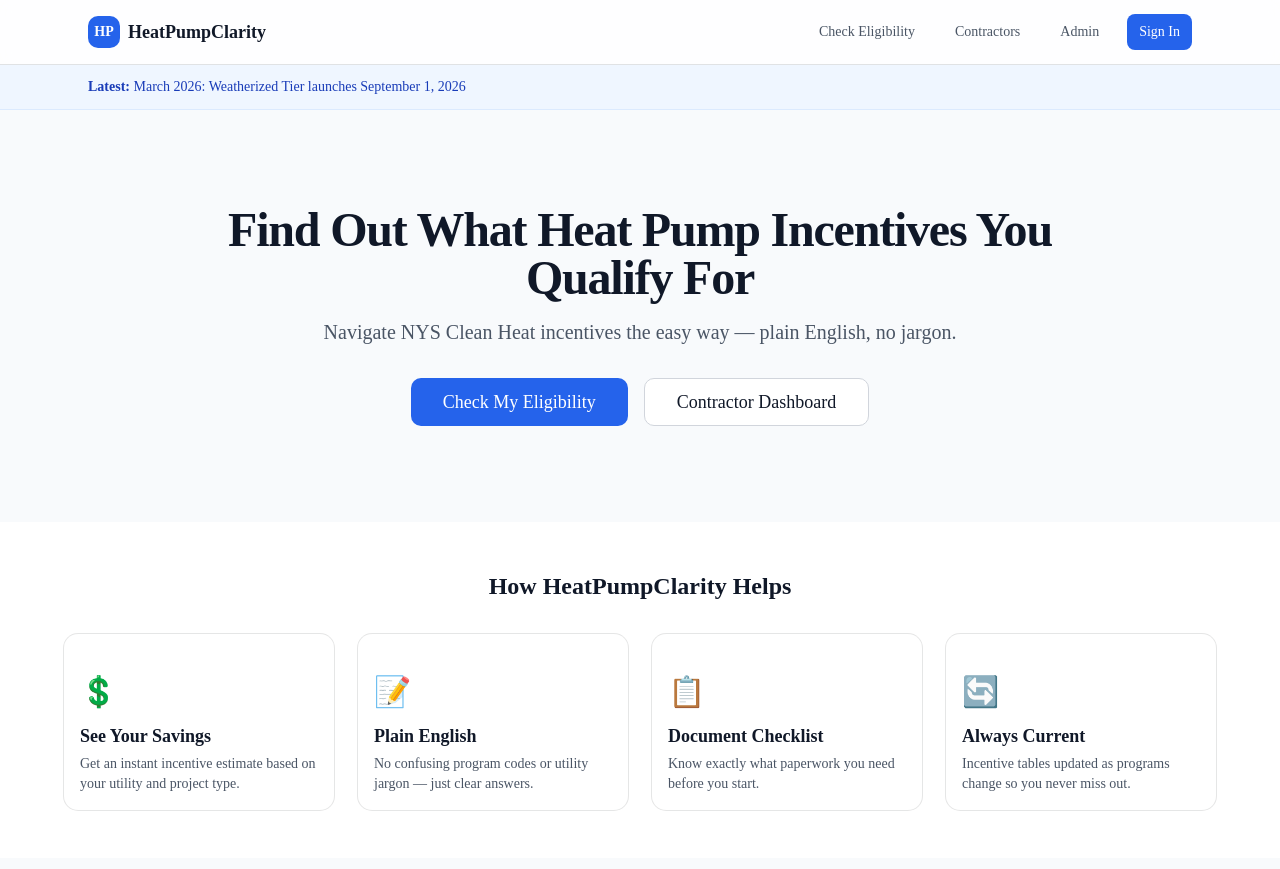
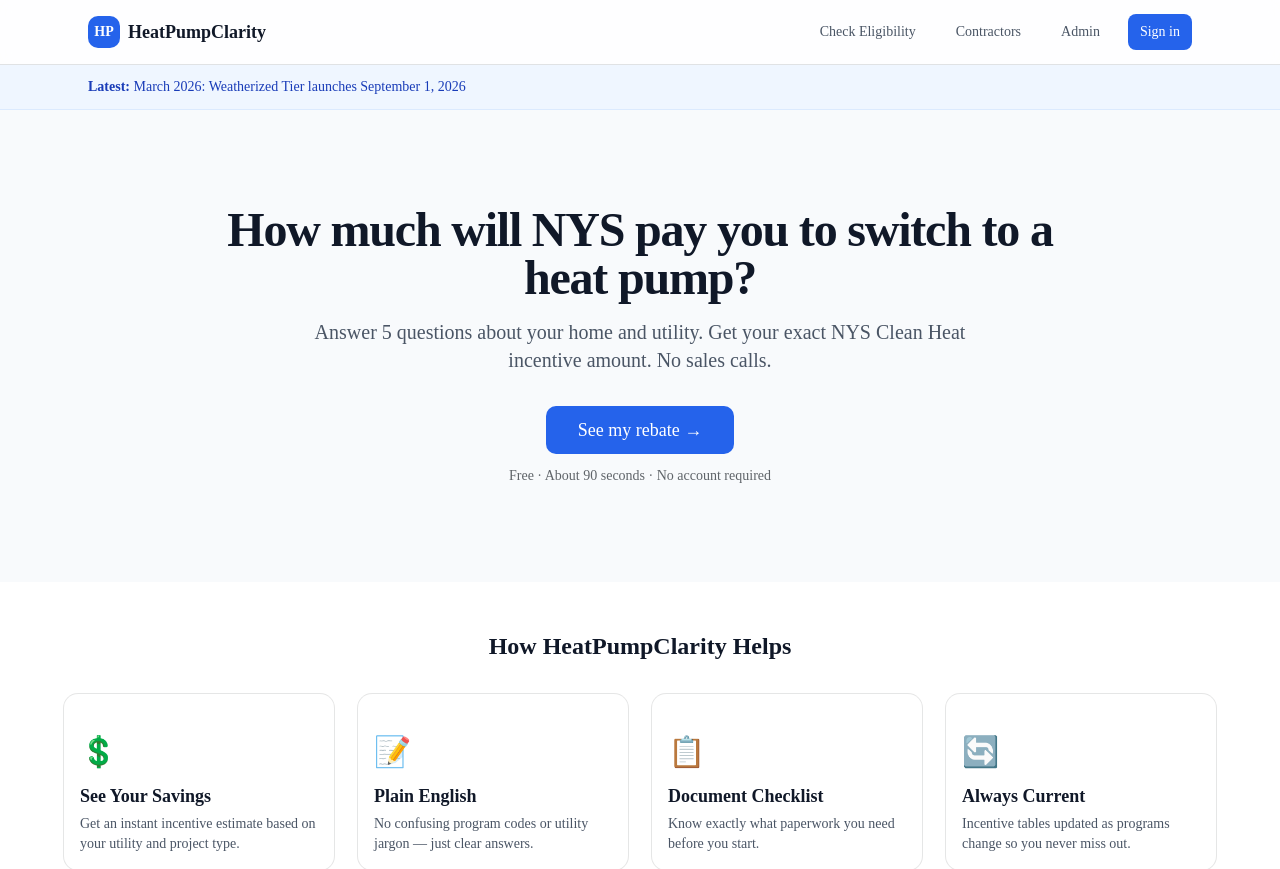
Before and after one commit to gsv4650/heatpump-clarity, a Next.js app: page / in a window 1280 px wide. Shown: the top 869 px of the page. Built offline with nearby package versions, Linux system fonts and the light colour scheme; no server answers.

Commit message:
feat: homeowner-focused hero with single CTA and sentence-case nav

```diff
--- a/src/app/layout.tsx
+++ b/src/app/layout.tsx
@@ -91,7 +91,7 @@
                         className="rounded-md px-3 py-2 text-sm text-gray-600 hover:bg-gray-100 hover:text-gray-900 transition-colors"
                         title={email ?? undefined}
                       >
-                        Sign Out
+                        Sign out
                       </button>
                     </form>
                   ) : (
@@ -99,7 +99,7 @@
                       href="/auth/signin"
                       className="rounded-md px-3 py-2 bg-[#2563eb] text-white hover:bg-[#1d4ed8] transition-colors font-medium"
                     >
-                      Sign In
+                      Sign in
                     </Link>
                   )}
                 </>
--- a/src/app/page.tsx
+++ b/src/app/page.tsx
@@ -56,30 +56,30 @@
         </div>
       )}
 
+      {/* Hero serves homeowner cold traffic with one promise and one action.
+          Contractors are a separate audience reached via the top nav and a
+          planned "For contractors" section lower on the page.
+          Do not add a second CTA here without reviewing audience strategy. */}
       {/* Hero */}
       <section className="py-16 sm:py-24 px-4 sm:px-6">
         <div className="mx-auto max-w-4xl text-center">
           <h1 className="text-3xl sm:text-5xl font-bold tracking-tight text-gray-900">
-            Find Out What Heat Pump Incentives You Qualify For
+            How much will NYS pay you to switch to a heat pump?
           </h1>
           <p className="mt-4 text-lg sm:text-xl text-gray-600 max-w-2xl mx-auto">
-            Navigate NYS Clean Heat incentives the easy way — plain English, no
-            jargon.
+            Answer 5 questions about your home and utility. Get your exact NYS Clean Heat incentive amount. No sales calls.
           </p>
           <div className="mt-8 flex flex-col sm:flex-row gap-4 justify-center">
             <Link
               href="/eligibility"
               className="inline-flex items-center justify-center rounded-lg h-12 px-8 text-lg font-medium bg-[#2563eb] hover:bg-[#1d4ed8] text-white transition-colors"
             >
-              Check My Eligibility
-            </Link>
-            <Link
-              href="/contractor"
-              className="inline-flex items-center justify-center rounded-lg h-12 px-8 text-lg font-medium border border-gray-300 bg-white hover:bg-gray-50 text-gray-900 transition-colors"
-            >
-              Contractor Dashboard
+              See my rebate →
             </Link>
           </div>
+          <p className="text-sm text-muted-foreground mt-3">
+            Free · About 90 seconds · No account required
+          </p>
         </div>
       </section>
 
```
